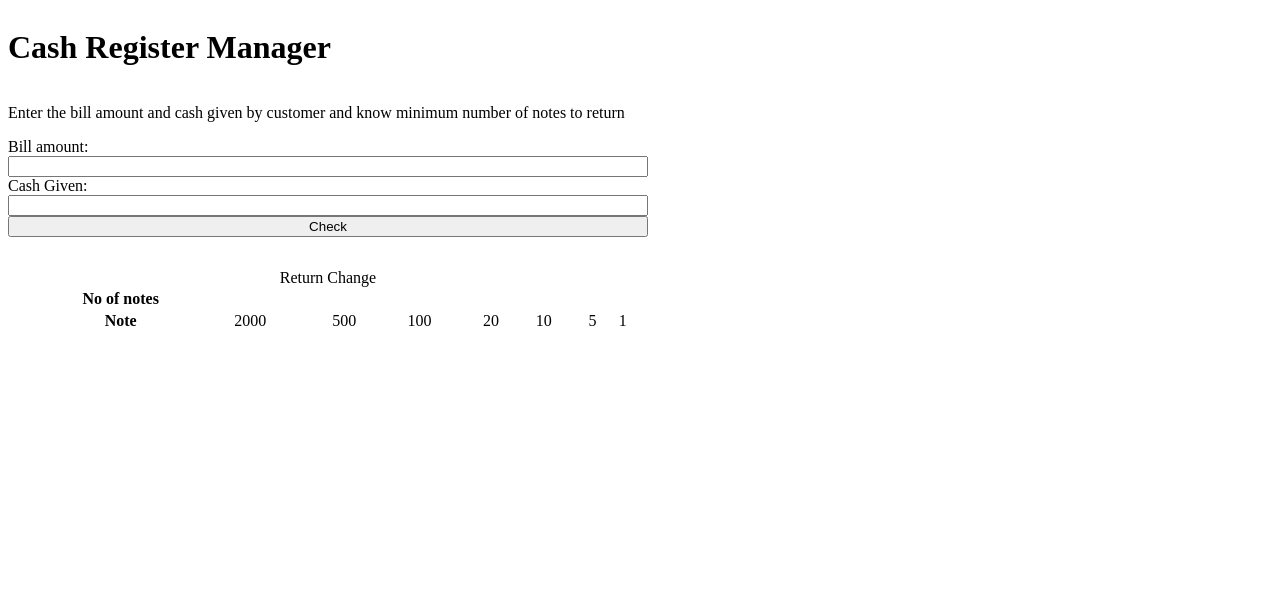
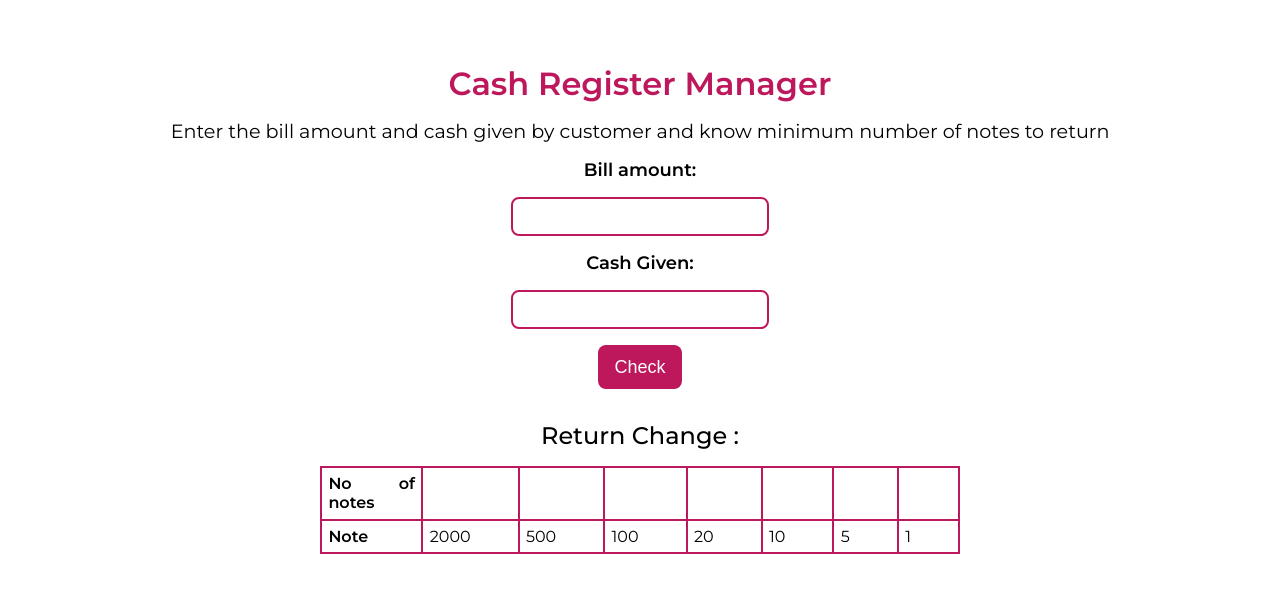
Before and after one commit to Akshay-rb/cash-register-manager, a plain HTML site: page index.html in a window 1280 px wide. Drawn offline with Linux system fonts and the light colour scheme.

Commit message:
feature : added css

```diff
--- a/index.html
+++ b/index.html
@@ -8,25 +8,28 @@
     <link rel="stylesheet" href="style.css" />
   </head>
   <body>
-    <div class="container">
-      <h1 class="heading">Cash Register Manager</h1>
-      <p class="description">
-        Enter the bill amount and cash given by customer and know minimum number
-        of notes to return
-      </p>
-      <label for="bill-amount">Bill amount:</label>
-      <input type="text" id="bill-amount" />
+    <div class="container container-centre">
+      <header class="header">
+        <h1 class="heading">Cash Register Manager</h1>
+        <p class="description">
+          Enter the bill amount and cash given by customer and know minimum
+          number of notes to return
+        </p>
+      </header>
+      <label for="bill-amount" class="input-label">Bill amount:</label>
+      <input type="text" id="bill-amount" class="input" />
       <!-- <button></button> -->
-      <label for="cash-given">Cash Given:</label>
-      <input type="text" id="cash-given" />
+      <label for="cash-given" class="input-label">Cash Given:</label>
+      <input type="text" id="cash-given" class="input" />
       <button id="check-button">Check</button>
       <p id="error-message"></p>
+
       <table class="change-table">
         <caption>
-          Return Change
+          Return Change :
         </caption>
-        <tr>
-          <th>No of notes</th>
+        <tr class="table-row">
+          <th class="table-column">No of notes</th>
           <td class="no-of-notes"></td>
           <td class="no-of-notes"></td>
           <td class="no-of-notes"></td>
@@ -35,8 +38,8 @@
           <td class="no-of-notes"></td>
           <td class="no-of-notes"></td>
         </tr>
-        <tr>
-          <th>Note</th>
+        <tr class="table-row">
+          <th class="table-column">Note</th>
           <td>2000</td>
           <td>500</td>
           <td>100</td>
--- a/index.js
+++ b/index.js
@@ -9,7 +9,8 @@ const availableNotes = [2000,500,100,20,10,5,1]
 // event listner for check button click
 checkButton.addEventListener('click', () => {
     hideMessage()
-    if(typeof(billAmount)=== Number && typeof(cashGiven)=== Number){
+    // if(typeof(billAmount.value) !== isNaN && typeof(cashGiven.value) !== isNaN){
+        if(!isNaN(billAmount.value) && !isNaN(cashGiven.value)){
         if(billAmount.value > 0){
             if(cashGiven.value >= billAmount.value){
                 const amountToBeReturned = cashGiven.value - billAmount.value
--- a/style.css
+++ b/style.css
@@ -1,5 +1,95 @@
+@import url("https://fonts.googleapis.com/css2?family=Montserrat:wght@400;500;600&display=swap");
+
+* {
+  padding: 0;
+  margin: 0;
+  box-sizing: border-box;
+}
+
+a {
+  text-decoration: none;
+}
+
+:root {
+  --primary-color: #be185d;
+}
+
+body {
+  font-family: "Montserrat", sans-serif;
+  min-width: 100vw;
+}
+
+/* Container */
 .container {
-  display: flex;
-  flex-direction: column;
-  width: 50vw;
+  margin: 4rem auto 7rem;
+  text-align: center;
 }
+
+.header .heading {
+  color: var(--primary-color);
+}
+
+.header .description {
+  font-size: larger;
+  margin: 1rem;
+}
+
+.input-label {
+  display: block;
+  font-size: large;
+  font-weight: 600;
+}
+
+.input {
+  font-size: 14px;
+  outline: #fff;
+  padding: 0.6rem 1rem;
+  margin: 1rem;
+  border: 2px solid var(--primary-color);
+  border-radius: 0.5rem;
+  width: 100%;
+  max-width: 258px;
+}
+
+#check-button {
+  background: var(--primary-color);
+  border: none;
+  color: #fff;
+  padding: 0.7rem 1rem;
+  border-radius: 0.5rem;
+  font-size: large;
+  cursor: pointer;
+  outline: #fff;
+  margin: auto;
+  display: block;
+}
+
+#error-message {
+  display: block;
+  font-size: larger;
+  margin: 1rem 0 0;
+}
+
+/* Table */
+.change-table {
+  width: 50%;
+  text-align: justify;
+  border-collapse: collapse;
+  margin: auto;
+}
+
+.change-table caption {
+  margin: 1rem auto;
+  font-size: x-large;
+  font-weight: 500;
+}
+
+th,
+td {
+  border: 2px solid var(--primary-color);
+  width: 0%;
+  border-collapse: collapse;
+  padding: 0.4rem;
+}
+
+/* footer */
```
